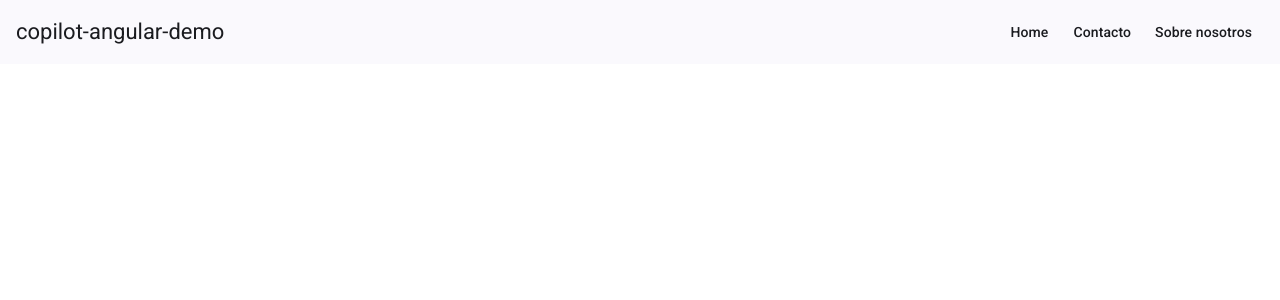
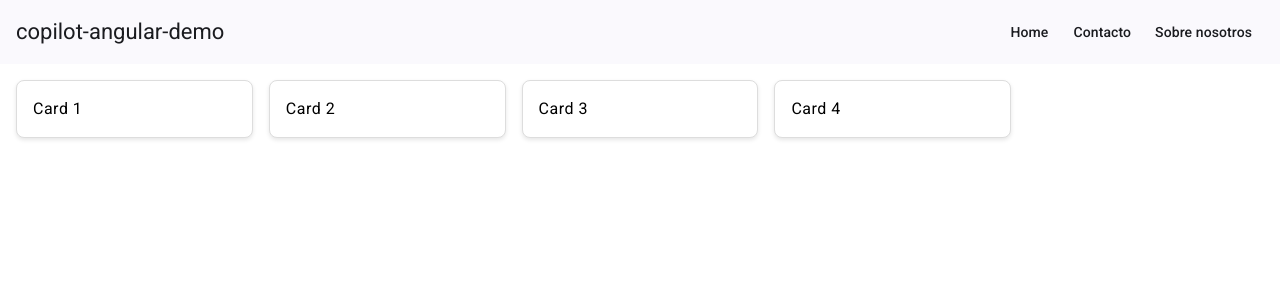
Before and after one commit to CleveritDemo/copilot-angular-demo, an Angular app: page /home in a window 1280 px wide. Shown: the top 300 px of the page. Built offline with nearby package versions, Linux system fonts and the light colour scheme.

Commit message:
add home component

```diff
--- a/src/app/app.component.html
+++ b/src/app/app.component.html
@@ -9,5 +9,5 @@
 </header>
 
 <section>
-  <!-- <router-outlet></router-outlet> -->
+  <router-outlet></router-outlet>
 </section>
--- /dev/null
+++ b/src/app/home/home.component.css
@@ -0,0 +1,14 @@
+.grid-container {
+  display: grid;
+  grid-template-columns: repeat(auto-fill, minmax(200px, 1fr));
+  gap: 16px;
+  padding: 16px;
+}
+
+.card {
+  background-color: #fff;
+  border: 1px solid #ddd;
+  border-radius: 8px;
+  padding: 16px;
+  box-shadow: 0 2px 4px rgba(0, 0, 0, 0.1);
+}
--- /dev/null
+++ b/src/app/home/home.component.html
@@ -0,0 +1,6 @@
+<div class="grid-container">
+  <div class="card">Card 1</div>
+  <div class="card">Card 2</div>
+  <div class="card">Card 3</div>
+  <div class="card">Card 4</div>
+</div>
```
Also changed, not shown: src/app/app.routes.ts (+5 -4 lines), src/app/home/home.component.ts (added, +12 -0 lines), 1 other file (tests, documents, lock files or other folders).
